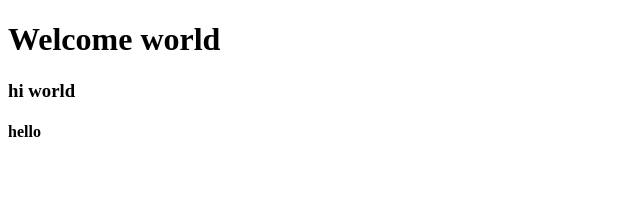
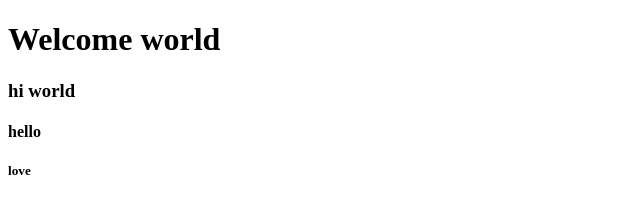
Before and after one commit to Renat9199/xxx, a plain HTML site: page index.html in a window 1280 px wide. Shown: the full height of the page, 0-640 px from the left. Drawn offline with Linux system fonts and the light colour scheme.

Commit message:
третий коммит на ветке hi

```diff
--- a/index.html
+++ b/index.html
@@ -9,5 +9,6 @@
   <h1>Welcome world</h1>
   <h3>hi world</h3>
   <h4>hello</h4>
+  <h5>love</h5>
 </body>
 </html>
```
